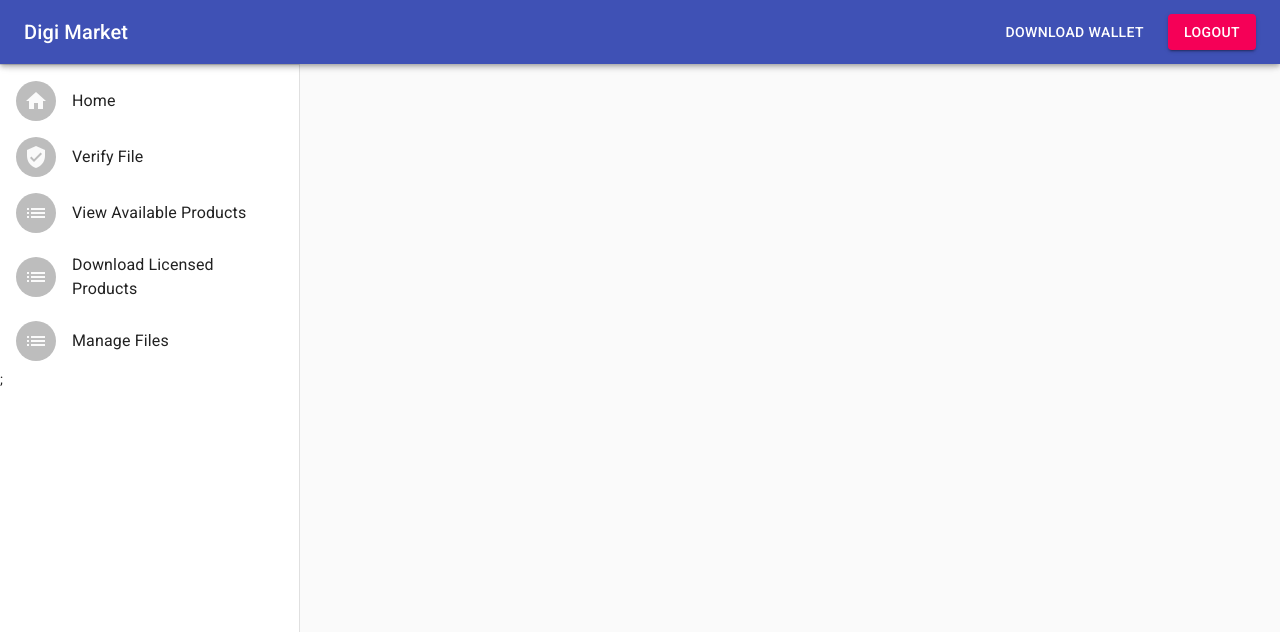
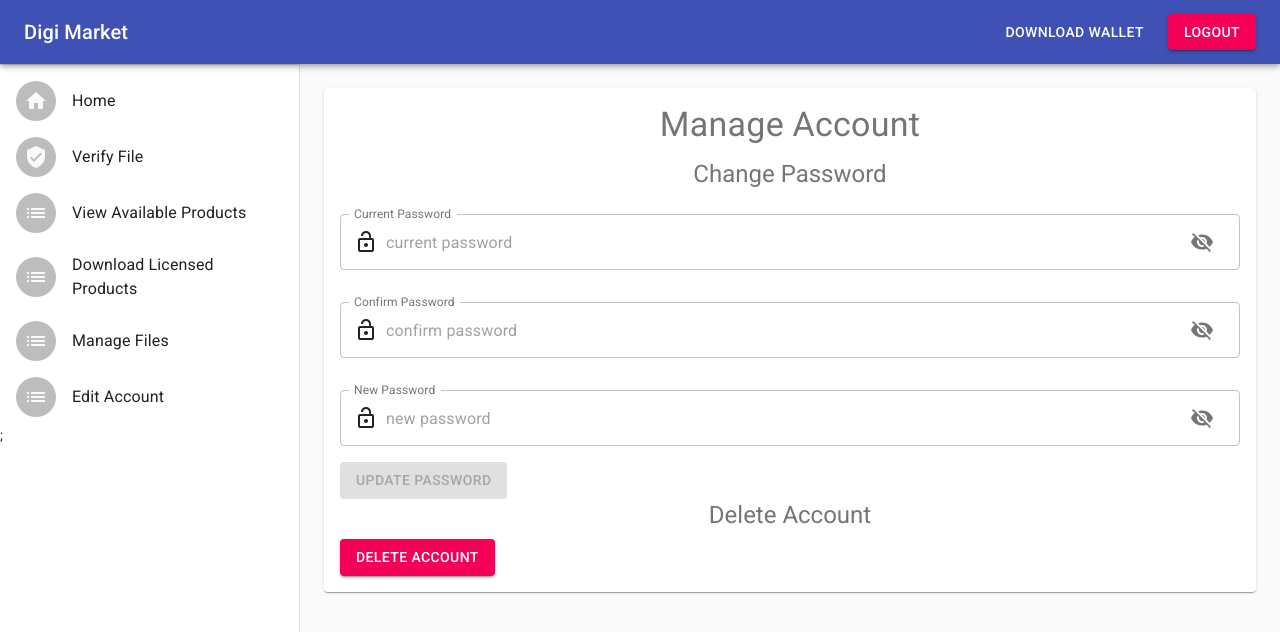
Before and after one commit to aaron-dodd/digimarket, a React (Create React App) app in the folder src/interface/client/: page /manage-user in a window 1280 px wide. Shown: the top 632 px of the page. Built offline with nearby package versions, Linux system fonts and the light colour scheme; sample sign-in values are in the browser's storage.

Commit message:
Add user management interface

```diff
--- a/src/interface/client/src/App.js
+++ b/src/interface/client/src/App.js
@@ -30,6 +30,7 @@ import Home from './components/home/Home';
 import LicensedProducts from './components/licensed-products/LicensedProducts';
 import Login from './components/login/Login';
 import ManageFiles from './components/manage-files/ManageFiles';
+import ManageUser from './components/manage-user/ManageUser';
 import TransactionHistory from './components/transaction-history/TransactionHistory';
 import VerifyFile from './components/verify-file/VerifyFile';
 
@@ -132,6 +133,7 @@ export default function App(props) {
                     {icon: <ListIcon />, text: 'View Available Products', href: "/available-products", protect: true },
                     {icon: <ListIcon />, text: 'Download Licensed Products', href: "/licensed-products", protect: true },
                     {icon: <ListIcon />, text: 'Manage Files', href: "/manage-files", protect: true },
+                    {icon: <ListIcon />, text: 'Edit Account', href: "/manage-user", protect: true },
                 ].map((pair) => {
                     if (pair.protect) {
                         if (userToken !== null) {
@@ -238,6 +240,7 @@ export default function App(props) {
                         <ProtectedRoute exact path="/licensed-products" authenticated={userToken !== null} component={LicensedProducts} />
                         <ProtectedRoute exact path="/manage-files" authenticated={userToken !== null} component={ManageFiles} />
                         <ProtectedRoute exact path="/verify-file" authenticated={userToken !== null} component={VerifyFile} />
+                        <ProtectedRoute exact path="/manage-user" authenticated={userToken !== null} component={ManageUser} />
                     </Switch>
                 </main>
             </Router>
--- /dev/null
+++ b/src/interface/client/src/components/manage-user/ManageUser.js
@@ -0,0 +1,219 @@
+import React from 'react';
+import { makeStyles } from '@material-ui/core/styles';
+
+import Button from '@material-ui/core/Button';
+import Grid from '@material-ui/core/Grid';
+import IconButton from '@material-ui/core/IconButton';
+import InputAdornment from '@material-ui/core/InputAdornment';
+import LockOpenIcon from '@material-ui/icons/LockOpen';
+import Paper from '@material-ui/core/Paper';
+import TextField from '@material-ui/core/TextField';
+import Typography from '@material-ui/core/Typography';
+import Visibility from '@material-ui/icons/Visibility';
+import VisibilityOff from '@material-ui/icons/VisibilityOff';
+
+const useStyles = makeStyles((theme) => ({
+    root: {
+      flexGrow: 1,
+    },
+    margin: {
+        marginTop: theme.spacing(2),
+        marginBottom: theme.spacing(2),
+    },
+    paper: {
+      padding: theme.spacing(2),
+      textAlign: 'center',
+      color: theme.palette.text.secondary,
+    },
+  }));
+
+export default function ManageUser() {
+    const classes = useStyles();
+    const [enableChangePassword, setEnableChangePassword] = React.useState(false);
+    const [values, setValues] = React.useState({
+        currentPassword: '',
+        confirmPassword: '',
+        newPassword: '',
+        showCurrentPassword: false,
+        showConfirmPassword: false,
+        showNewPassword: false,
+    });
+
+    const handleChange = (prop) => (event) => {
+        setValues({ ...values, [prop]: event.target.value });
+    };
+
+    const handleClickShowCurrentPassword = () => {
+        setValues({ ...values, showCurrentPassword: !values.showCurrentPassword });
+    };
+
+    const handleMouseDownCurrentPassword = (event) => {
+        event.preventDefault();
+    };
+
+    const handleClickShowConfirmPassword = () => {
+        setValues({ ...values, showConfirmPassword: !values.showConfirmPassword });
+    };
+
+    const handleMouseDownConfirmPassword = (event) => {
+        event.preventDefault();
+    };
+
+    const handleClickShowNewPassword = () => {
+        setValues({ ...values, showNewPassword: !values.showNewPassword });
+    };
+
+    const handleMouseDownNewPassword = (event) => {
+        event.preventDefault();
+    };
+
+    React.useEffect(() => {
+        setEnableChangePassword(
+            (values.currentPassword === values.confirmPassword) &&
+            (values.currentPassword !== values.newPassword) &&
+            (values.currentPassword.length > 0) &&
+            (values.confirmPassword.length > 0) &&
+            (values.newPassword.length > 0)
+        );
+    });
+
+    const submitPasswordChange = async (event) => {
+        event.preventDefault();
+        await fetch("/api/user/update-password", {
+            method: "POST",
+            headers: {
+                "Access-Control-Allow-Origin": "*",
+                "Content-Type": "application/json",
+                "x-access-token": localStorage.getItem("token")
+            },
+            body: JSON.stringify({
+                currentPassword: values.currentPassword,
+                newPassword: values.newPassword,
+            })
+        });
+    }
+
+    const deleteAccount = async (event) => {
+        event.preventDefault();
+        await fetch("/api/user/delete", {
+            method: "DELETE",
+            headers: {
+                "Access-Control-Allow-Origin": "*",
+                "Content-Type": "application/json",
+                "x-access-token": localStorage.getItem("token")
+            },
+        }).then((response) => {
+            localStorage.removeItem("token");
+        });
+    };
+
+    return (
+        <div className={classes.root}>
+            <Paper className={classes.paper}>
+                <Typography variant="h4" gutterBottom>Manage Account</Typography>
+                <Typography variant="h5" gutterBottom>Change Password</Typography>
+                <form onSubmit={submitPasswordChange}>
+                    <TextField
+                        normal fullWidth
+                        className={classes.margin}
+                        label="Current Password"
+                        type={values.showCurrentPassword ? 'text' : 'password'}
+                        autocomplete="current-password"
+                        value={values.currentPassword}
+                        onChange={handleChange('currentPassword')}
+                        variant="outlined"
+                        placeholder="current password"
+                        tabIndex="2"
+                        InputProps={{
+                            startAdornment: (
+                            <InputAdornment position="start">
+                                <LockOpenIcon />
+                            </InputAdornment>
+                            ),
+                            endAdornment: (
+                                <InputAdornment position="end">
+                                    <IconButton
+                                        aria-label="toggle password visibility"
+                                        onClick={handleClickShowCurrentPassword}
+                                        onMouseDown={handleMouseDownCurrentPassword}
+                                    >
+                                        {values.showCurrentPassword ? <Visibility /> : <VisibilityOff />}
+                                    </IconButton>
+                                </InputAdornment>
+                            ),
+                        }}
+                    />
+                    <TextField
+                        normal fullWidth
+                        className={classes.margin}
+                        label="Confirm Password"
+                        type={values.showConfirmPassword ? 'text' : 'password'}
+                        autocomplete="confirm-password"
+                        value={values.confirmPassword}
+                        onChange={handleChange('confirmPassword')}
+                        variant="outlined"
+                        placeholder="confirm password"
+                        tabIndex="2"
+                        InputProps={{
+                            startAdornment: (
+                            <InputAdornment position="start">
+                                <LockOpenIcon />
+                            </InputAdornment>
+                            ),
+                            endAdornment: (
+                                <InputAdornment position="end">
+                                    <IconButton
+                                        aria-label="toggle password visibility"
+                                        onClick={handleClickShowConfirmPassword}
+                                        onMouseDown={handleMouseDownConfirmPassword}
+                                    >
+                                        {values.showConfirmPassword ? <Visibility /> : <VisibilityOff />}
+                                    </IconButton>
+                                </InputAdornment>
+                            ),
+                        }}
+                    />
+                    <TextField
+                        normal fullWidth
+                        className={classes.margin}
+                        label="New Password"
+                        type={values.showNewPassword ? 'text' : 'password'}
+                        autocomplete="new-password"
+                        value={values.newPassword}
+                        onChange={handleChange('newPassword')}
+                        variant="outlined"
+                        placeholder="new password"
+                        tabIndex="2"
+                        InputProps={{
+                            startAdornment: (
+                            <InputAdornment position="start">
+                                <LockOpenIcon />
+                            </InputAdornment>
+                            ),
+                            endAdornment: (
+                                <InputAdornment position="end">
+                                    <IconButton
+                                        aria-label="toggle password visibility"
+                                        onClick={handleClickShowNewPassword}
+                                        onMouseDown={handleMouseDownNewPassword}
+                                    >
+                                        {values.showNewPassword ? <Visibility /> : <VisibilityOff />}
+                                    </IconButton>
+                                </InputAdornment>
+                            ),
+                        }}
+                    />
+                    <Grid container justify="space-between">
+                        <Button type="submit" variant="contained" color="primary" disabled={!enableChangePassword}>Update password</Button>
+                        <span></span>
+                    </Grid>
+                </form>
+                <Typography variant="h5" gutterBottom>Delete Account</Typography>
+                <Grid container justify="space-between">
+                    <Button variant="contained" color="secondary" onClick={deleteAccount}>Delete Account</Button>
+                    <span></span>
+                </Grid>
+            </Paper>
+        </div>
+    )
+}
```
Also changed, not shown: 1 other file (tests, documents, lock files or other folders).
